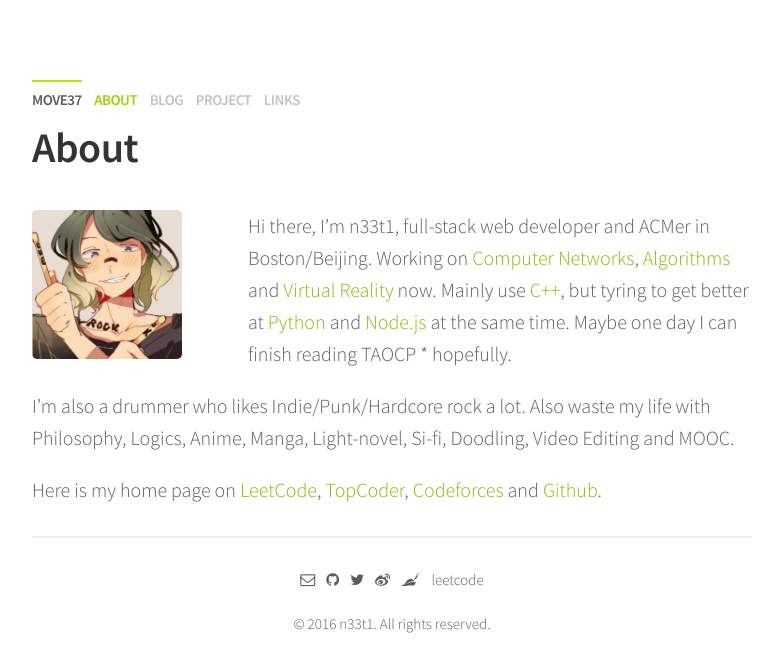
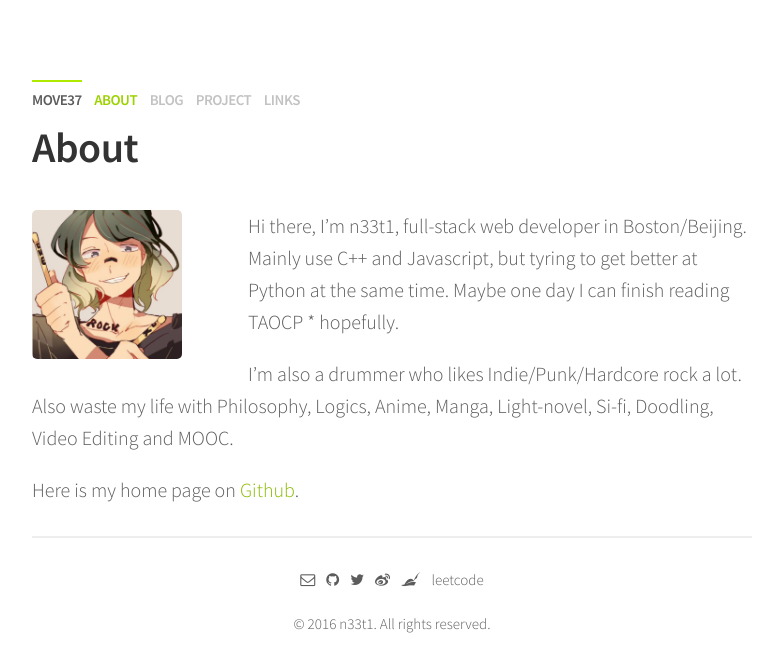
Before and after one commit to n33t1/n33t1.github.io, a Jekyll site: the page built from about.md, in a window 1280 px wide. Shown: the top 672 px of the page, without its empty margins (248-1031 px from the left). Built offline with Jekyll 4.4.1, drawn with Linux system fonts in a browser that asks for light colours; nearby versions of some CDN libraries.

Commit message:
Update about.md

```diff
--- a/about.md
+++ b/about.md
@@ -5,8 +5,8 @@ permalink: /about/
 
 {% include about.html %}
 
-Hi there, I'm n33t1, full-stack web developer and ACMer in Boston/Beijing. Working on [Computer Networks](#), [Algorithms](#) and [Virtual Reality](#) now. Mainly use [C++](#), but tyring to get better at [Python](#) and [Node.js](#) at the same time. Maybe one day I can finish reading TAOCP * hopefully.
+Hi there, I'm n33t1, full-stack web developer in Boston/Beijing. Mainly use C++ and Javascript, but tyring to get better at Python at the same time. Maybe one day I can finish reading TAOCP * hopefully.
 
 I'm also a drummer who likes Indie/Punk/Hardcore rock a lot. Also waste my life with Philosophy, Logics, Anime, Manga, Light-novel, Si-fi, Doodling, Video Editing and MOOC.
 
-Here is my home page on [LeetCode](https://leetcode.com/n33t1/), [TopCoder](https://www.topcoder.com/members/n33t1/), [Codeforces](http://codeforces.com/profile/n33t1) and [Github](https://github.com/n33t1).
+Here is my home page on [Github](https://github.com/n33t1).
```
